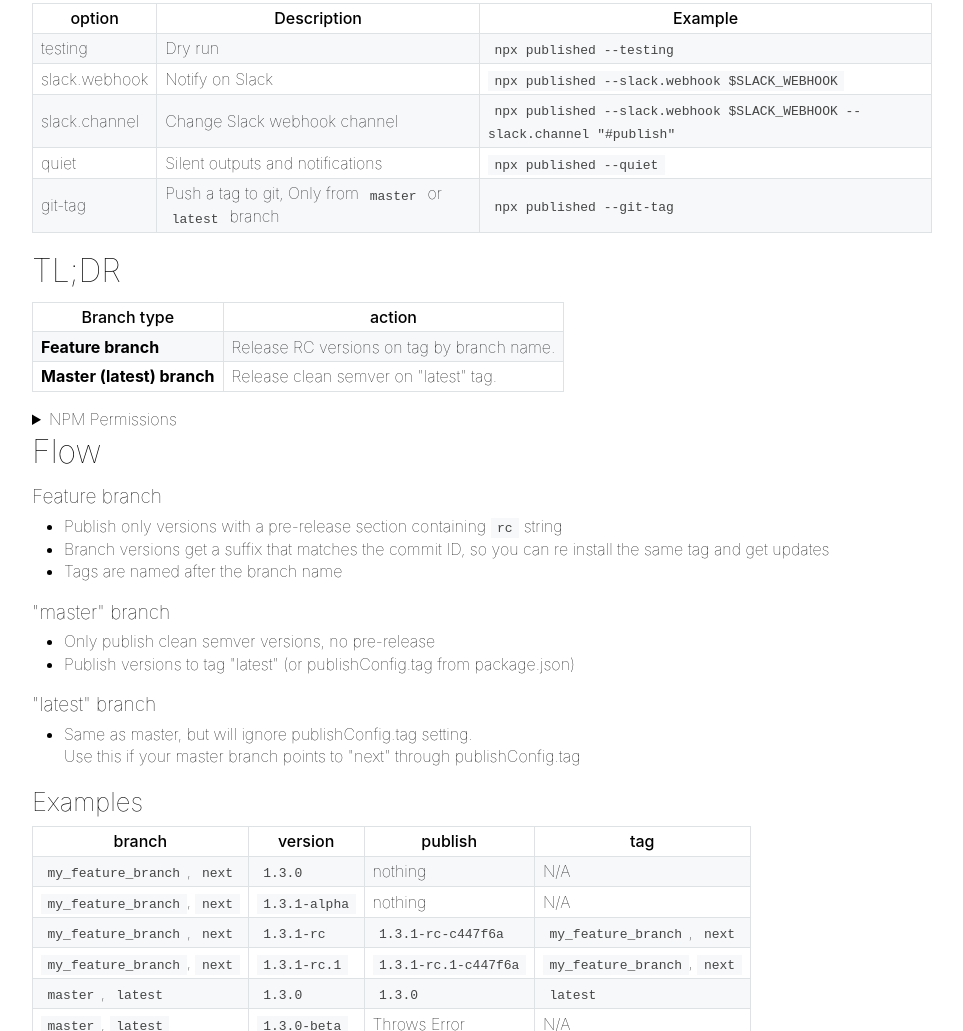
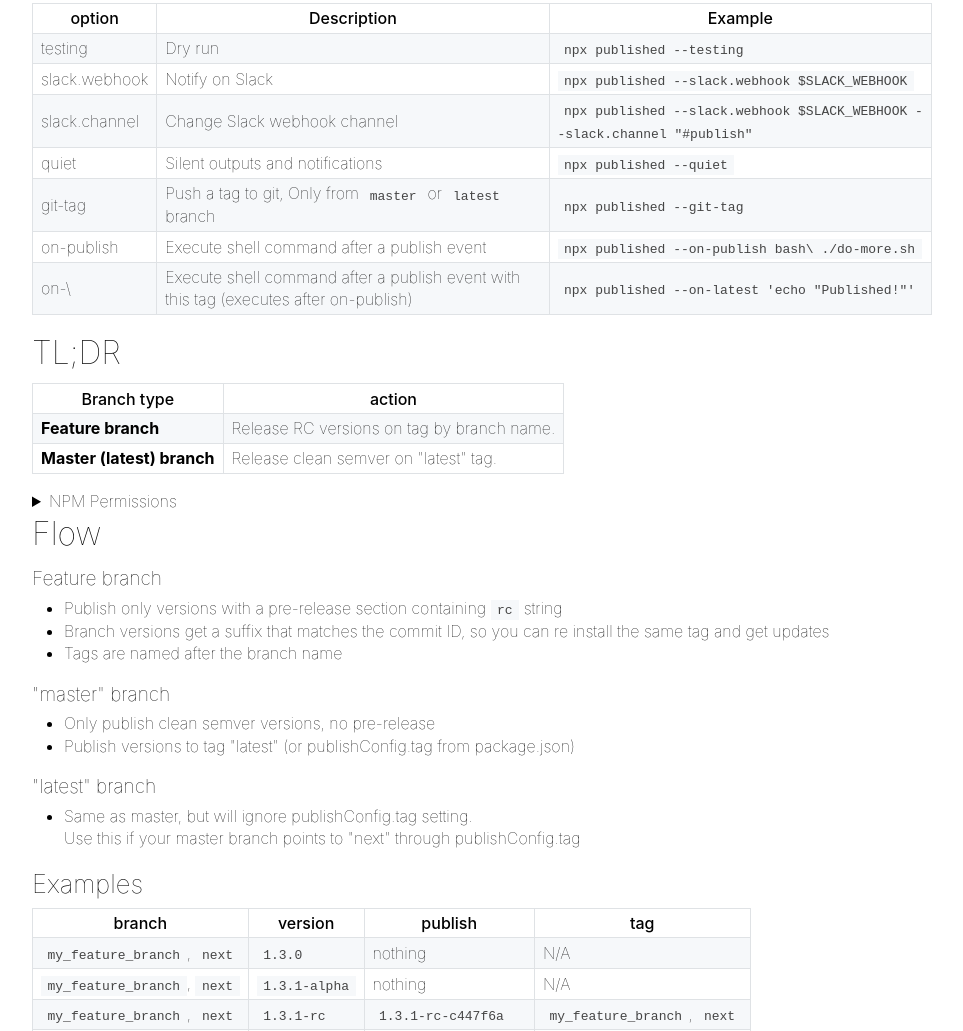
Before and after one commit to fiverr/published, a plain HTML site: page index.html in a window 1280 px wide. Shown: the part 978-2009 px from the top of the page, without its empty margins (158-1121 px from the left). Drawn offline with Linux system fonts and the light colour scheme.

Commit message:
Your commit is writing checks your merge can't cash.

```diff
--- a/index.html
+++ b/index.html
@@ -50,6 +50,16 @@
 <td>git-tag</td>
 <td>Push a tag to git, Only from <code>master</code> or <code>latest</code> branch</td>
 <td><code>npx published --git-tag</code></td>
+</tr>
+<tr>
+<td>on-publish</td>
+<td>Execute shell command after a publish event</td>
+<td><code>npx published --on-publish bash\ ./do-more.sh</code></td>
+</tr>
+<tr>
+<td>on-\<tag></td>
+<td>Execute shell command after a publish event with this tag (executes after on-publish)</td>
+<td><code>npx published --on-latest &#39;echo &quot;Published!&quot;&#39;</code></td>
 </tr>
 </tbody>
 </table>
```
